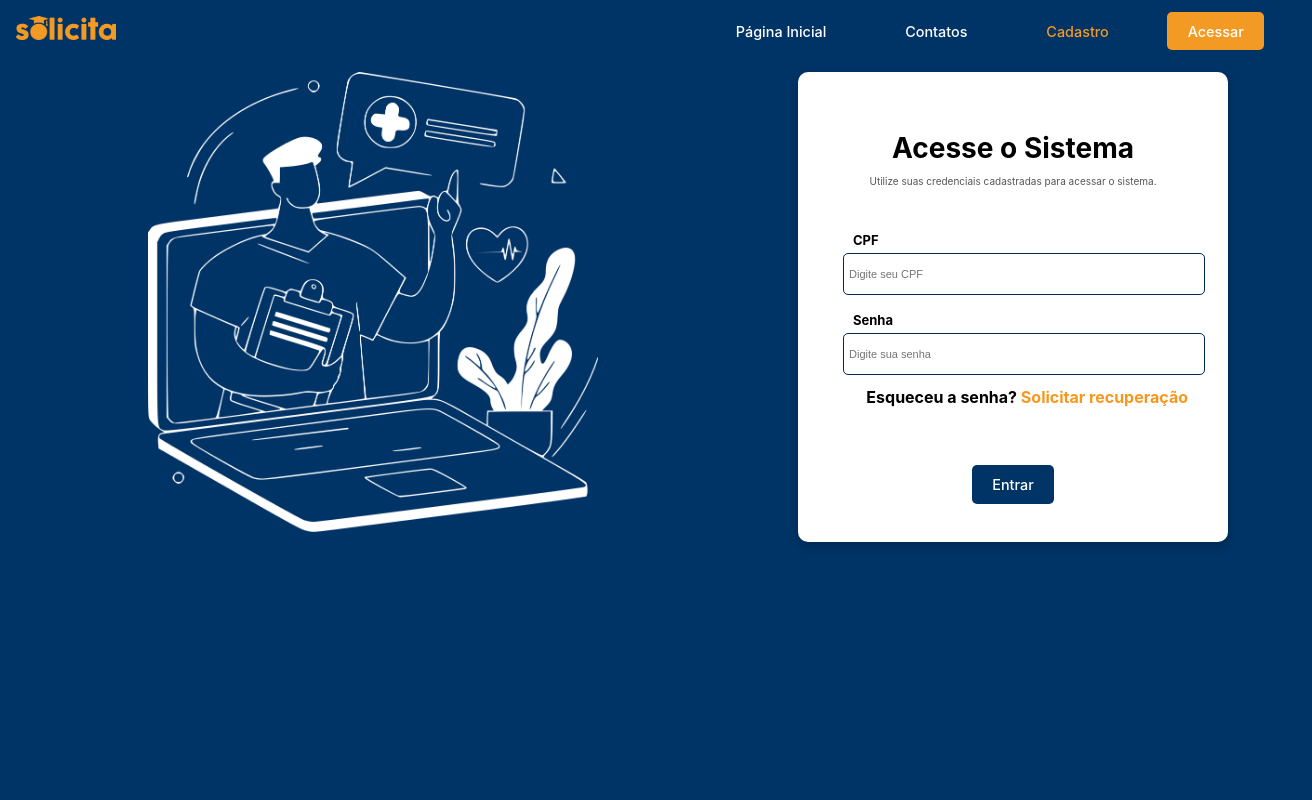
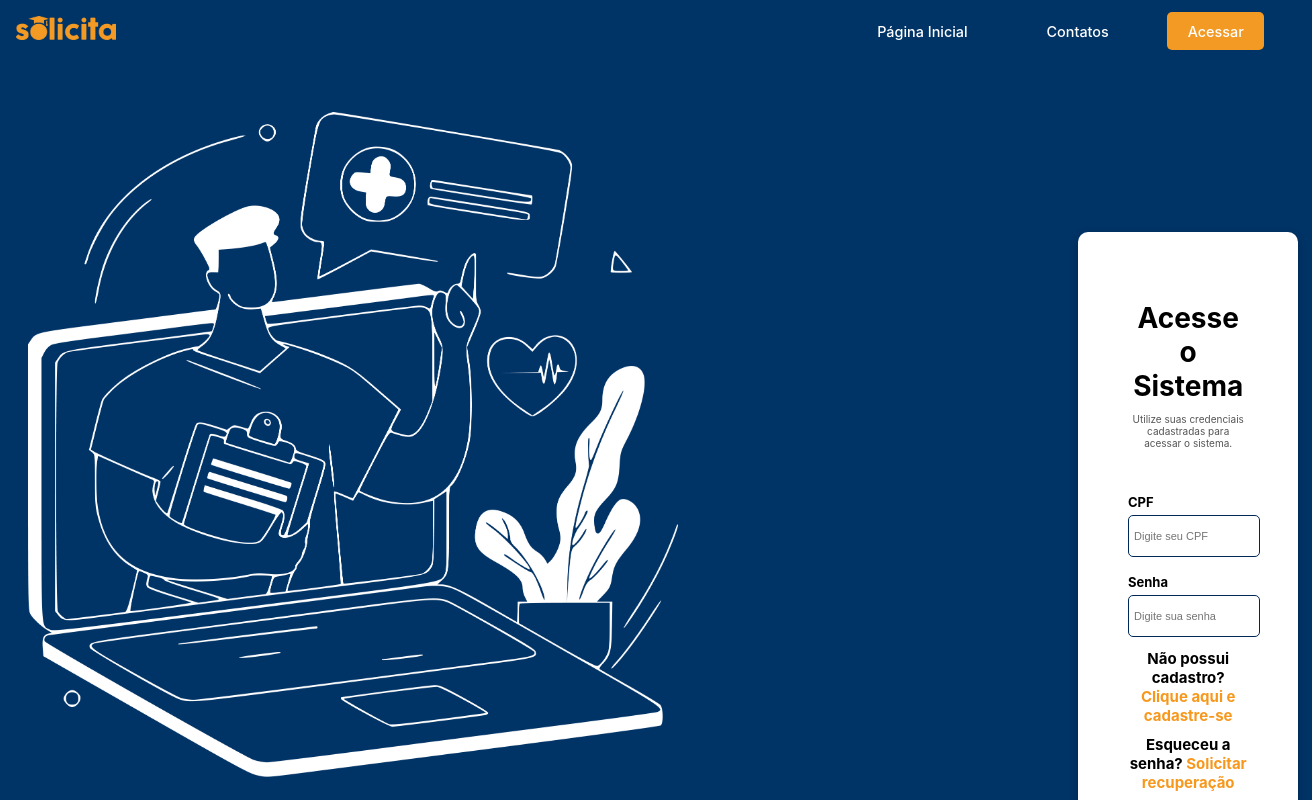
Before and after one commit to laisqueiroz/solicita, a Vue app in the folder frontend/: page /login in a window 1280 px wide. Shown: the top 800 px of the page, 1312 px wide, since content can reach past the window. Built offline with nearby package versions, Linux system fonts and the light colour scheme.

Commit message:
atualizando página inicial, de login e cadastro

```diff
--- a/frontend/src/components/HeaderHome.vue
+++ b/frontend/src/components/HeaderHome.vue
@@ -6,7 +6,6 @@
       <nav class="navigation">
           <button id="HomePage" class="btn-no-filling" @click="goToHome">Página Inicial</button>
           <button id="Contacts" class="btn-no-filling" @click="goToContacts">Contatos</button>
-          <button id="AcessSolicitation" class="btn-no-filling-sec" @click="goToSingUp">Cadastro</button>
           <button id="SingIn" class="btn-secondary" @click="goToLogin">Acessar</button>
       </nav>
   </div>
--- a/frontend/src/views/CadastroPage.vue
+++ b/frontend/src/views/CadastroPage.vue
@@ -2,8 +2,8 @@
     <title>Solicitação de Cadastro</title>
     <HeaderHome/>
     <main class="main-container">
-        <div class="ilustracao">
-            <img id="imagem" src="../assets/image 12 (Traced).png" width="500">
+        <div class="illustration">
+            <img id="img" src="../assets/image 12 (Traced).png" width="500">
         </div>
         <div class="form-container">
             <div class="headerForm">
@@ -167,17 +167,16 @@ const submitForm = () => {
     display: flex;
     align-items: center;
     justify-content: space-around;
-    padding: 64px;
+    padding: 32px 64px 32px 64px;
 }
 
-.ilustracao {
+.illustration {
     margin-right: 120px;
-    width: 200px;
     height: auto;
 }
 
-#imagem {
-    width: 400px;
+#img {
+    width: 650px;
 }
 
 .form-container {
@@ -278,4 +277,22 @@ flex: 1;
     margin-top: 5px;
 }
 
+@media (min-width: 900px) {
+    .container {
+        flex-direction: row;
+        align-items: flex-start;
+        justify-content: flex-start;
+    }
+
+    .illustration {
+        max-width: 550px;
+        height: auto;
+    }
+
+    .form-container {
+
+        margin-left: 50px;
+    }
+}
+
 </style>
--- a/frontend/src/views/LoginPage.vue
+++ b/frontend/src/views/LoginPage.vue
@@ -16,6 +16,9 @@
             <div class="fields">
                 <label for="password">Senha</label>
                 <input v-model="password" type="password" id="password" placeholder="Digite sua senha" required />
+            </div>
+            <div class="forgot-password">
+                Não possui cadastro? <a href="#" @click="goToSingUp">Clique aqui e cadastre-se</a>
             </div>
             <div class="forgot-password">
                 Esqueceu a senha? <a href="#" @click.prevent="showModal = true">Solicitar recuperação</a>
@@ -73,9 +76,9 @@ const login = async () => {
         localStorage.setItem("role", role);
 
         if (role === "admin") {
-            router.push("/gestao-admin");
+            router.push("/admin-management");
         } else {
-            router.push("/gestao-ie");
+            router.push("/regular-management");
         }
 
     } catch (error) {
@@ -90,9 +93,14 @@ const login = async () => {
     }
 };
 
+
+
 const handleSubmit = () => {
     alert(`E-mail de recuperação enviado para: ${recoveryEmail.value}`);
     showModal.value = false;
+};
+const goToSingUp = () => {
+    router.push("/registration")
 };
 </script>
 
@@ -102,33 +110,33 @@ const handleSubmit = () => {
     }
     .container {
         display: flex;
-        gap: 200px;
-        max-width: 1100px;
+        flex-direction: column;
+        align-items: center;
+        justify-content: center;
+        max-width: 1500px;
         width: 100%;
+        margin: 0 auto;
+        padding: 40px 20px;
     }
     .illustration img {
-        max-width: 450px;
+        max-width: 100%;
         height: auto;
-        position: relative;
-        left: 140px;
+        object-fit: contain;
     }
     .login-box {
         display: flex;
         flex-direction: column;
         background-color: #ffffff;
         color: #000000;
-        padding: 40px;
+        padding: 50px;
         border-radius: 10px;
         box-shadow: 0px 4px 10px rgba(0, 0, 0, 0.2);
-        width: 350px;
-        height: 390px;
-        position: relative;
-        left: 140px;
+        width: 100%;
+        max-width: 350px;
         gap: 10px;
         align-items: center;
     }
     .fields {
-        align-self: flex-start;
         width: 100%;
         height: 30px;
         padding: 5px;
@@ -151,7 +159,6 @@ const handleSubmit = () => {
         font-weight: bold;
         margin-bottom: 5px;
         text-align: left;
-        padding-left: 10px;
     }
     .login-box input {
         width: 100%;
@@ -163,14 +170,28 @@ const handleSubmit = () => {
         font-size: 11px;
     }
     .forgot-password {
+        font-size: 15px;
         font-weight: bold;
-        align-self: flex-end;
+        align-self: center;
     }
     .forgot-password a {
         color: #f7981d;
         text-decoration: none;
     }
     .forgot-password a:hover {
+        text-decoration: underline;
+    }
+    .cadastro {
+        font-size: 15px;
+        font-weight: bold;
+        align-self: center;
+        padding-left: 10px;
+    }
+    .cadastro a {
+        color: #f7981d;
+        text-decoration: none;
+    }
+    .cadastro a:hover {
         text-decoration: underline;
     }
     .modal {
@@ -235,4 +256,23 @@ const handleSubmit = () => {
         text-decoration: none;
         cursor: pointer;
     }
+
+    /* Layout para telas grandes */
+@media (min-width: 900px) {
+    .container {
+        flex-direction: row;
+        align-items: flex-start;
+        justify-content: flex-start;
+    }
+
+    .illustration img {
+        max-width: 650px;
+        height: auto;
+    }
+
+    .login-box {
+        margin-top: 120px;
+        margin-left: 400px;
+    }
+}
 </style>
```
